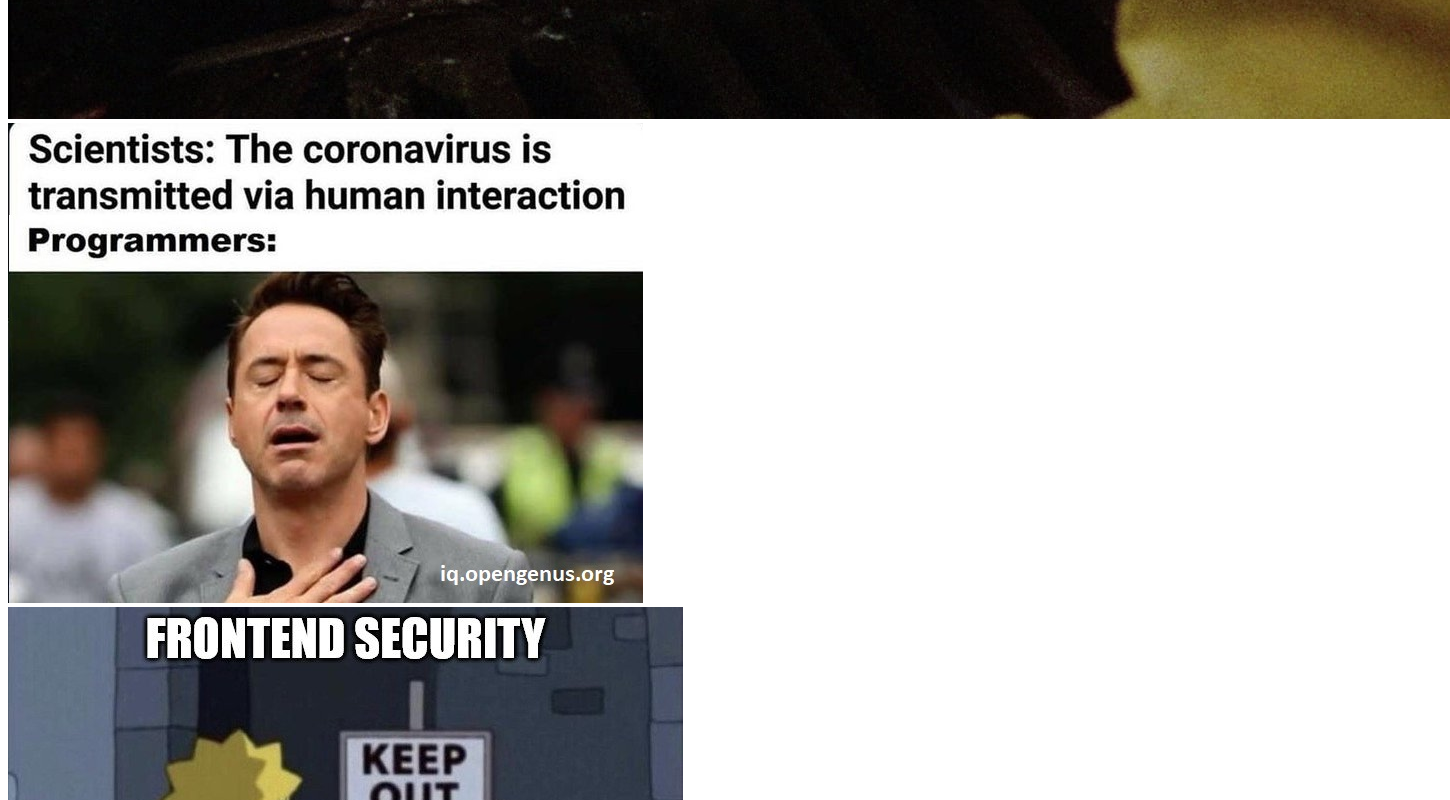
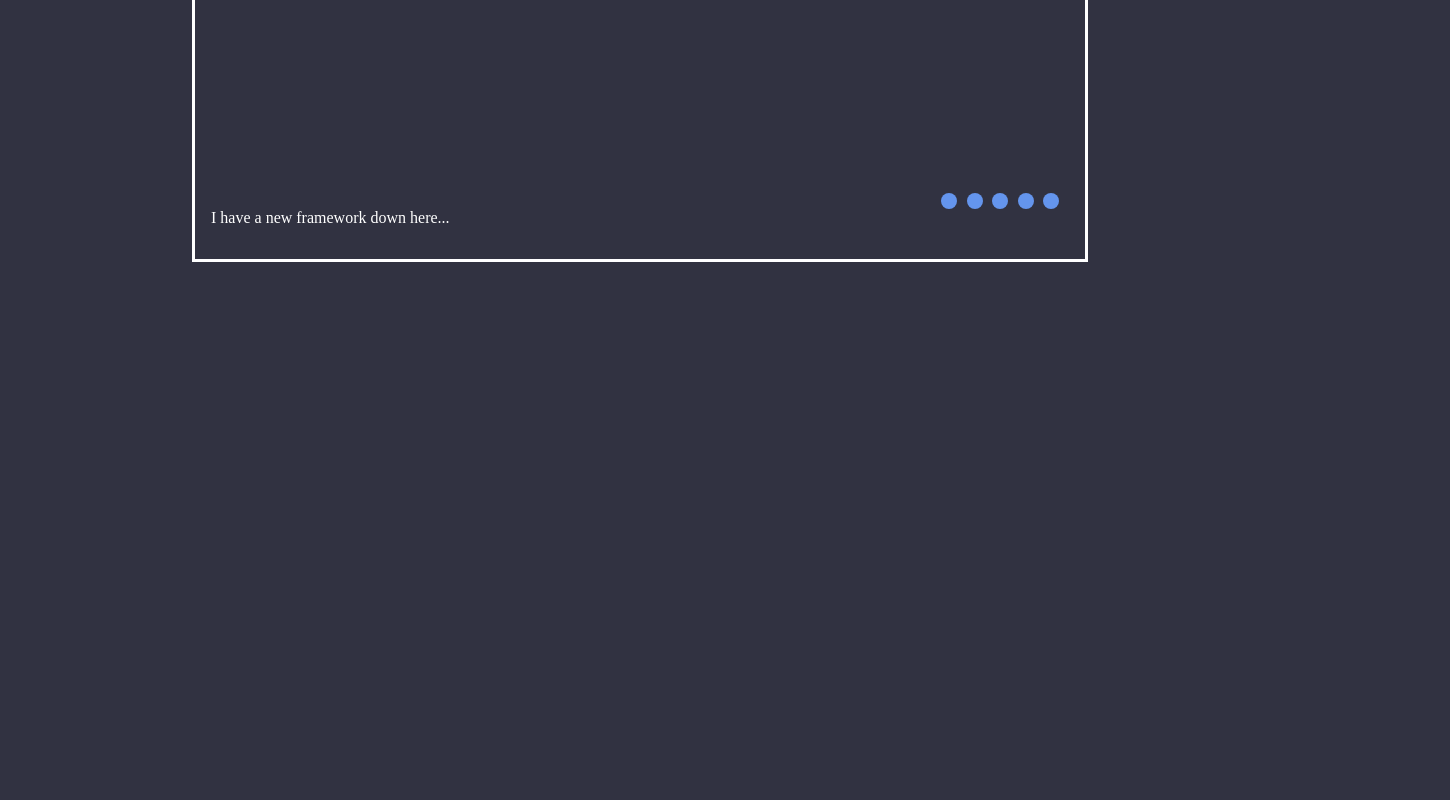
Before and after one commit to nina-si/cssMemSlider, a plain HTML site: page cssMemSlider/index.html in a window 1280 px wide. Shown: the part 720-1520 px from the top of the page, 1450 px wide, since content can reach past the window. After the commit the page ends 982 px from the top, so only its background shows below. Drawn offline with Linux system fonts and the light colour scheme.

Commit message:
feat: add slider logic, basic styles 2021-10-17 Sun 16:56:28

```diff
--- a/cssMemSlider/style.css
+++ b/cssMemSlider/style.css
@@ -0,0 +1,92 @@
+html,
+*,
+*::after,
+*::before {
+  box-sizing: border-box;
+}
+
+body {
+  margin: 0;
+  background-color: #313241;
+  color: #fff;
+  display: flex;
+  justify-content: center;
+  align-items: center;
+}
+
+.slider {
+  border: 0.2rem solid #fff;
+  width: 70%;
+  height: auto;
+  overflow: hidden;
+}
+
+.slides {
+  display: flex;
+  width: 500%;
+}
+
+.slides input {
+  display: none;
+}
+
+.slide {
+  width: 20%;
+  transition: all 0.6s ease;
+}
+
+.slide img {
+  width: 100%;
+  height: auto;
+}
+
+#radio-1:checked ~ .main-slide {
+  margin-left: 0;
+}
+
+#radio-2:checked ~ .main-slide {
+  margin-left: -20%;
+}
+
+#radio-3:checked ~ .main-slide {
+  margin-left: -40%;
+}
+
+#radio-4:checked ~ .main-slide {
+  margin-left: -60%;
+}
+
+#radio-5:checked ~ .main-slide {
+  margin-left: -80%;
+}
+
+.legend {
+  display: flex;
+  flex-direction: row;
+  justify-content: space-between;
+  align-items: flex-start;
+  width: 100%;
+  padding: 1rem;
+}
+
+.navigation {
+  display: flex;
+  flex-direction: row;
+  justify-content: space-between;
+  width: 8rem;
+}
+
+.label {
+  cursor: pointer;
+  width: calc(8rem / 5);
+}
+
+.label::before {
+  display: block;
+  content: "";
+  width: 1rem;
+  height: 1rem;
+  border-radius: 50%;
+  background-color: cornflowerblue;
+  cursor: pointer;
+}
```
Also changed, not shown: cssMemSlider/index.html (+5 -5 lines), cssMemSlider/assets/4.jpg (renamed from cssMemSlider/assets/4.png).
